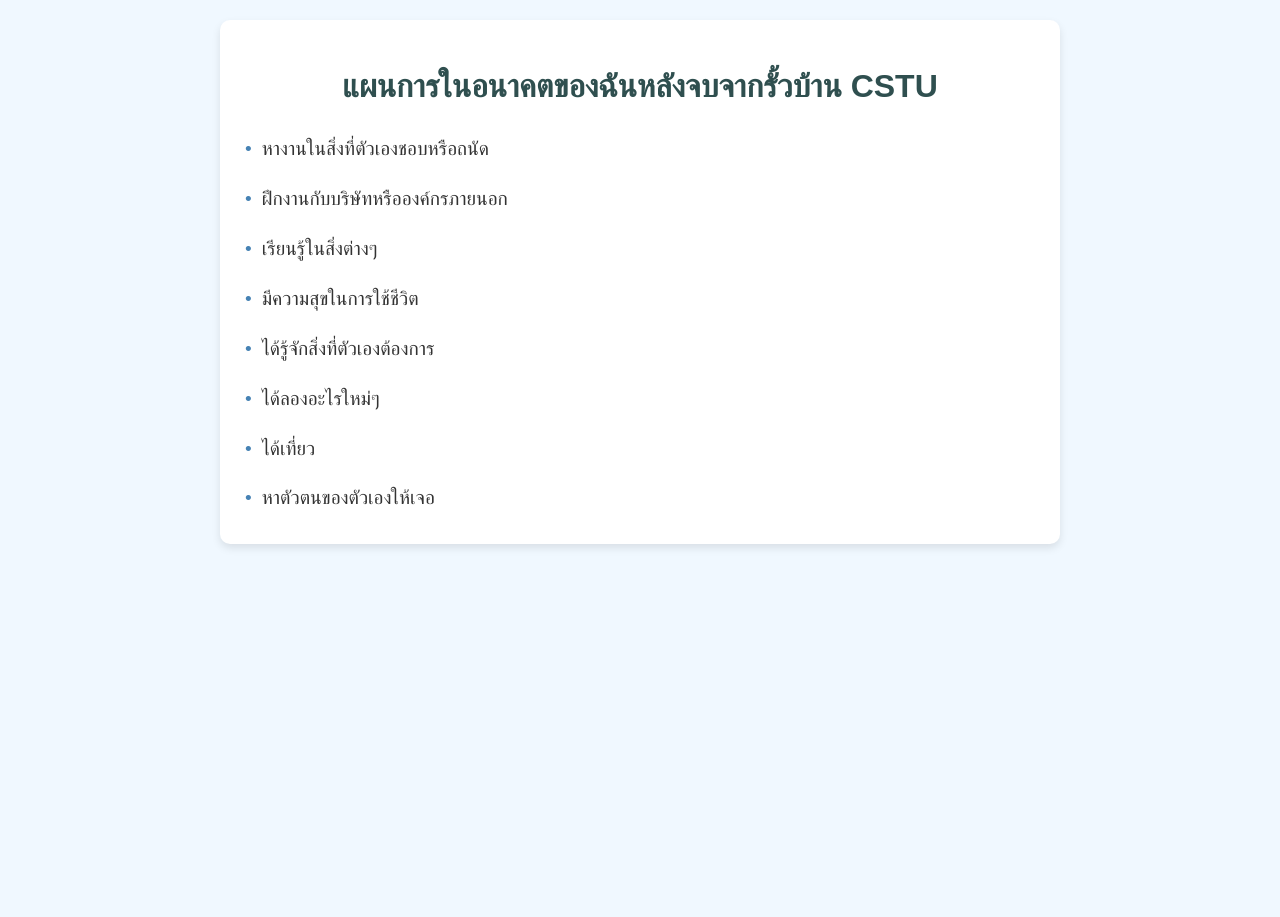
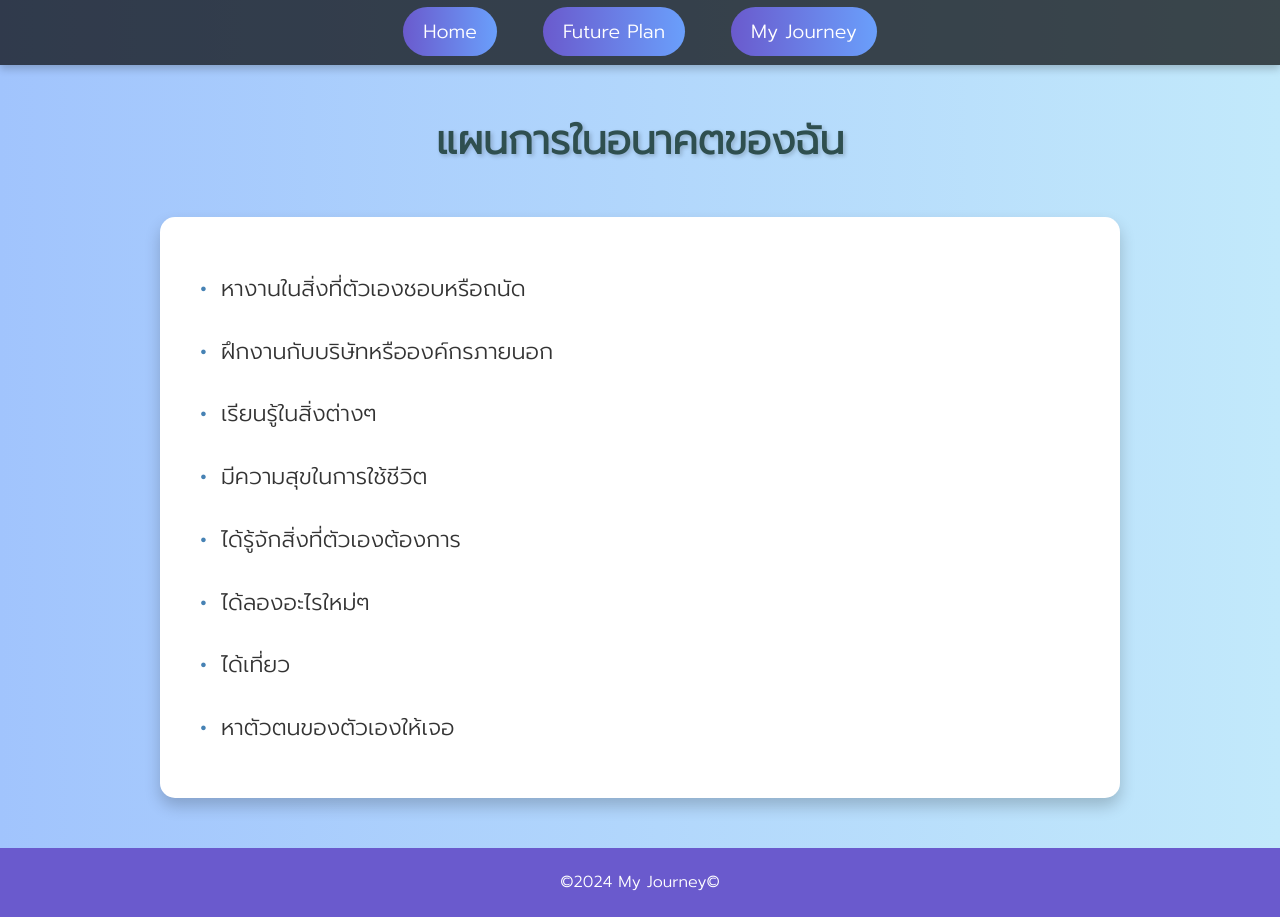
Before and after one commit to lenovo00ww/6709620022_MyCSTUStory, a plain HTML site: page My Journey.html in a window 1280 px wide. Before the commit the page ends 800 px from the top, so only its background shows below. Drawn offline with Linux system fonts and the light colour scheme.

Commit message:
committtt

```diff
--- a/My Journey.html
+++ b/My Journey.html
@@ -6,50 +6,112 @@
     <meta charset="UTF-8">
     <title>My Journey</title>
     <style>
+        @import url('https://fonts.googleapis.com/css2?family=Prompt:wght@300&display=swap');
+
         body {
-            font-family: 'Arial', sans-serif;
-            background-color: #f0f8ff;
+            font-family: 'Prompt', sans-serif;
+            background-image: linear-gradient(to right, #a1c4fd, #c2e9fb);
             margin: 0;
-            padding: 20px;
-            line-height: 1.6;
+            padding: 0;
+            line-height: 1.8;
+        }
+
+        nav {
+            background-color: rgba(0, 0, 0, 0.7);
+            padding: 15px 0;
+            box-shadow: 0 4px 8px rgba(0, 0, 0, 0.2);
+            position: sticky;
+            top: 0;
+            z-index: 1000;
+        }
+
+        nav ul {
+            list-style: none;
+            margin: 0;
+            padding: 0;
+            text-align: center;
+        }
+
+        nav ul li {
+            display: inline-block;
+            margin: 0 20px;
+        }
+
+        nav ul li a {
+            text-decoration: none;
+            color: white;
+            font-size: 1.2em;
+            padding: 10px 20px;
+            background: linear-gradient(to right, #6a5acd, #6a9ffb);
+            border-radius: 25px;
+            transition: all 0.3s ease;
+        }
+
+        nav ul li a:hover {
+            background: linear-gradient(to right, #8a85ff, #4682b4);
+            box-shadow: 0 4px 12px rgba(0, 0, 0, 0.2);
         }
 
         h1 {
             text-align: center;
             color: #2f4f4f;
-        }
-
-        p {
-            font-size: 1.2em;
-            color: #333;
-            margin-bottom: 10px;
+            margin-top: 40px;
+            font-size: 2.5em;
+            text-shadow: 2px 2px 4px rgba(0, 0, 0, 0.2);
         }
 
         .container {
-            max-width: 800px;
-            margin: 0 auto;
-            padding: 20px;
+            max-width: 900px;
+            margin: 40px auto;
+            padding: 30px;
             background-color: #fff;
-            border-radius: 10px;
-            box-shadow: 0 4px 8px rgba(0, 0, 0, 0.1);
+            border-radius: 15px;
+            box-shadow: 0 8px 16px rgba(0, 0, 0, 0.2);
         }
 
         .container p {
-            padding-left: 20px;
-            text-indent: -15px;
+            font-size: 1.4em;
+            color: #333;
+            margin-bottom: 20px;
+            padding-left: 30px;
+            text-indent: -20px;
         }
 
         .container p:before {
             content: "•";
-            padding-right: 10px;
+            padding-right: 15px;
             color: #4682b4;
+            font-weight: bold;
+        }
+
+        footer {
+            text-align: center;
+            padding: 20px 0;
+            background-color: #6a5acd;
+            color: white;
+            margin-top: 50px;
+            font-size: 1em;
+        }
+
+        footer p {
+            margin: 0;
         }
     </style>
 </head>
 
 <body>
+
+    <nav>
+        <ul>
+            <li><a href="index.thml.html">Home</a></li>
+            <li><a href="Future Plan.html">Future Plan</a></li>
+            <li><a href="My Journey.html">My Journey</a></li>
+        </ul>
+    </nav>
+
+    <h1>แผนการในอนาคตของฉัน</h1>
+
     <div class="container">
-        <h1>แผนการในอนาคตของฉันหลังจบจากรั้วบ้าน CSTU</h1>
         <p>หางานในสิ่งที่ตัวเองชอบหรือถนัด</p>
         <p>ฝึกงานกับบริษัทหรือองค์กรภายนอก</p>
         <p>เรียนรู้ในสิ่งต่างๆ</p>
@@ -59,6 +121,11 @@
         <p>ได้เที่ยว</p>
         <p>หาตัวตนของตัวเองให้เจอ</p>
     </div>
+
+    <footer>
+        <p>&copy;2024 My Journey&copy;</p>
+    </footer>
+
 </body>
 
 </html>
--- a/mysyle.css
+++ b/mysyle.css
@@ -1,14 +1,66 @@
+body {
+    background: linear-gradient(to right, #e0f7fa, #b2ebf2);
+    font-family: 'Prompt', sans-serif;
+    color: #333;
+    margin: 0;
+    padding: 0;
+    line-height: 1.8;
+}
+
+header {
+    background: linear-gradient(to right, #00796b, #004d40);
+    padding: 30px;
+    text-align: center;
+    color: white;
+    box-shadow: 0 4px 10px rgba(0, 0, 0, 0.2);
+}
 
 h1 {
-
     background-color: #4009be;
     padding: 10px 0;
     margin: 0;
     border: 2px solid #293242;
-
+    font-size: 40px;
+    text-shadow: 1px 1px 4px rgba(0, 0, 0, 0.3);
 }
 
+nav ul {
+    list-style-type: none;
+    margin: 20px 0;
+    padding: 0;
+    text-align: center;
+}
 
+nav ul li {
+    display: inline-block;
+    margin: 0 20px;
+}
+
+nav ul li a {
+    color: #ffcc80;
+    text-decoration: none;
+    font-size: 18px;
+    font-weight: bold;
+    padding: 10px 15px;
+    background: rgba(255, 204, 128, 0.2);
+    border-radius: 10px;
+    transition: background 0.3s, transform 0.3s;
+}
+
+nav ul li a:hover {
+    background: rgba(255, 204, 128, 0.8);
+    color: white;
+    transform: scale(1.1);
+}
+
+main {
+    max-width: 1200px;
+    margin: 30px auto;
+    padding: 30px;
+    background: white;
+    border-radius: 15px;
+    box-shadow: 0 4px 20px rgba(0, 0, 0, 0.1);
+}
 
 h2 {
     background-color: #4212b4;
@@ -17,21 +69,117 @@
     color: #6c63ee;
     padding: 10px;
     margin-left: 40px;
+    font-size: 30px;
 }
 
+h4 {
+    font-size: 22px;
+    color: #d84315;
+    margin-bottom: 10px;
+}
 
 ul {
     font-size: 19px;
     margin-left: 50px;
 }
 
-
-
 a {
     color: #007BFF;
     text-decoration: none;
 }
 
-.pp{
-width: 400px;
+.pp {
+    width: 400px;
+    border-radius: 50%;
+    margin-bottom: 15px;
+    box-shadow: 0 4px 10px rgba(0, 0, 0, 0.2);
 }
+
+video {
+    display: block;
+    margin: 20px 0;
+    border-radius: 8px;
+    box-shadow: 0 4px 10px rgba(0, 0, 0, 0.2);
+}
+
+details {
+    margin: 10px 0;
+}
+
+details summary {
+    cursor: pointer;
+    font-weight: bold;
+    color: #00796b;
+    font-size: 18px;
+    padding: 8px;
+    border: 1px solid #00796b;
+    border-radius: 5px;
+    transition: background 0.3s;
+}
+
+details summary:hover {
+    background: #b2dfdb;
+}
+
+ul.fav {
+    margin-top: 10px;
+}
+
+ul.fav li {
+    margin-bottom: 8px;
+    font-size: 16px;
+}
+
+footer {
+    background: linear-gradient(to right, #00796b, #004d40);
+    color: white;
+    text-align: center;
+    padding: 20px;
+    margin-top: 50px;
+    border-radius: 0 0 10px 10px;
+    box-shadow: 0 -2px 10px rgba(0, 0, 0, 0.1);
+}
+
+footer ul {
+    list-style-type: none;
+    padding: 0;
+}
+
+footer ul li {
+    margin-bottom: 10px;
+}
+
+footer a {
+    color: #ffcc80;
+    text-decoration: none;
+    font-weight: bold;
+    transition: color 0.3s;
+}
+
+footer a:hover {
+    color: white;
+}
+
+.skills {
+    background-color: #f1f8e9;
+    padding: 20px;
+    border-radius: 10px;
+    box-shadow: 0 4px 10px rgba(0, 0, 0, 0.1);
+}
+
+section {
+    margin-bottom: 50px;
+    padding: 25px;
+    border-radius: 12px;
+    background: #f1f8e9;
+    box-shadow: 0 4px 15px rgba(0, 0, 0, 0.1);
+}
+
+section ul {
+    padding-left: 20px;
+}
+
+section ul li {
+    margin-bottom: 15px;
+    font-size: 18px;
+}
```
Also changed, not shown: Future Plan.html (+7 -5 lines), index.thml.html (+35 -51 lines).
